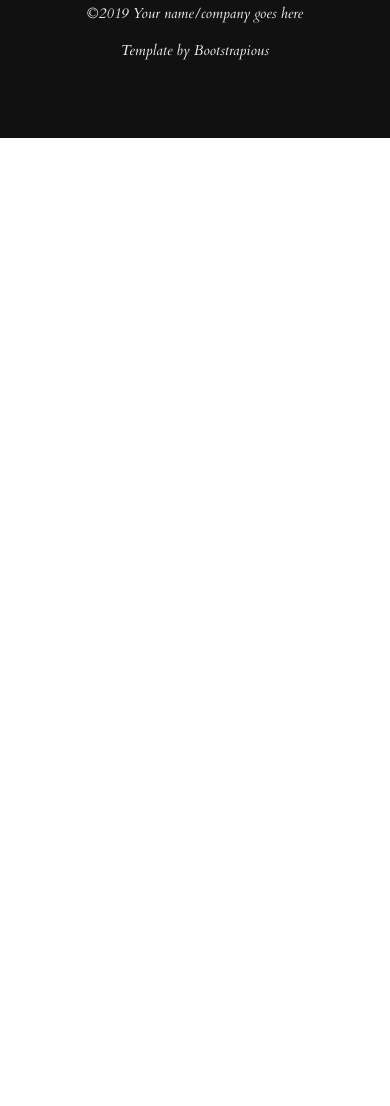
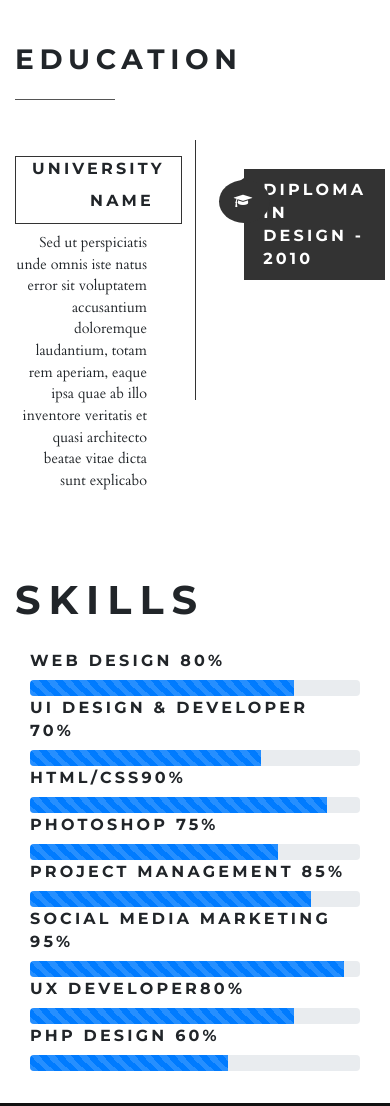
Before and after one commit to Iamdavidonuh/Iamdavidonuh.github.io, a plain HTML site: page index.html in a window 390 px wide. Shown: the part 3458-4564 px from the top of the page. Before the commit the page ends 3596 px from the top, so only its background shows below. Drawn offline with nearby package versions, Linux system fonts and the light colour scheme.

Commit message:
add education structure, WIP: skills

```diff
--- a/css/custom.css
+++ b/css/custom.css
@@ -2,6 +2,9 @@
 /* .work {
     background: #000;
 } */
+.work,.education,.skills{
+	padding:6em 0;
+}
 .work-left {
     text-align: right;
     padding: 3em 5em 0 0;
@@ -38,7 +41,7 @@
     display: inline-block;
     padding: 0 1.2em;
 }
-.work-info h5 span.fa-briefcase {
+.work-info h5 span.fa {
     font-size: 0.9em;
     color: #fff;
     background: #333;
@@ -55,11 +58,11 @@
     -o-transform: scale(1);
     -ms-transform: scale(1);
 }
-.work-right h5 span.fa-briefcase {
+.work-right h5 span.fa {
     margin-right: 5em;
     margin-left: -8em;
 }
-.work-left2 h5 span.fa-briefcase {
+.work-left2 h5 span.fa {
     margin-left: 4em;
     margin-right: -7.3em;
     z-index: 9;
@@ -80,7 +83,7 @@
 .work-right.work-right2 h4 {
     margin-top: 0.8em;
 }
-.work-info:hover h5 span.fa-briefcase {
+.work-info:hover h5 span.fa {
     color: #f0c5c5;
 	-webkit-transform: scale(1.2);
 	-moz-transform: scale(1.2);
@@ -94,6 +97,9 @@
 /*--//slider-up-arrow--*/
 /*---- responsive-design -----*/
 @media(max-width:1366px){
+    .work,.education,.skills{
+        padding: 5em 0;
+    }
     .work-right.work-right2 {
         min-height: 200px;
     }
@@ -103,6 +109,9 @@
 }
 
 @media(max-width:1080px){
+    .work, .education, .skills{
+        padding: 4em 0;
+    }
     .work-right {
         padding: 2.5em 0 0.5em 6em;
     }
@@ -136,8 +145,20 @@
         }
 }
 
+@media(max-width:800px){
+    .work, .education, .skills {
+        padding: 3em 0;
+    }
+    h3.title {
+        font-size: 3.3em;
+        margin-bottom: 0.6em;
+    }
+}
 
 @media(max-width:640px){
+    .work, .education, .skills {
+        padding: 2em 0;
+    }
     h3.title {
         font-size: 2.8em;
         margin-bottom: 0.5em;
@@ -223,7 +244,9 @@
     }
 }
 @media(max-width:320px){
-
+    .work, .education, .skills {
+        padding: 1em 0;
+    }
     h3.title {
         font-size: 2em;
     }
--- a/index.html
+++ b/index.html
@@ -59,8 +59,8 @@
                     <li class="nav-item"><a href="#intro" class="nav-link link-scroll">Home</a></li>
                     <li class="nav-item"><a href="#about" class="nav-link link-scroll">About </a></li>
                     <li class="nav-item"><a href="#work" class="nav-link link-scroll">Experience</a></li>
-                    <li class="nav-item"><a href="#portfolio" class="nav-link link-scroll">Portfolio</a></li>
-                    <li class="nav-item"><a href="#text" class="nav-link link-scroll">Text</a></li>
+                    <li class="nav-item"><a href="#education" class="nav-link link-scroll">Education</a></li>
+                    <li class="nav-item"><a href="#skills" class="nav-link link-scroll">Skills</a></li>
                     <li class="nav-item"><a href="#contact" class="nav-link link-scroll">Contact</a></li>
                 </ul>
                 </div>
@@ -133,7 +133,80 @@
 			</div>
 		</div>
 	</div>
-	<!--//work-experience-->
+    <!--//work-experience-->
+
+    <!-- educationn and skills -->
+    <div id="education" class="education">
+        <div class="container">
+            <h3 class="heading">Education</h3>
+            <div class="work-info">
+                <div class="col-md-6 work-right work-right2">
+                    <h4>Diploma in Design - 2010</h4>
+                </div>
+                <div class="col-md-6 work-left work-left2">
+                    <h5> University Name <span class="fa fa-graduation-cap"></span></h5>
+                    <p>Sed ut perspiciatis unde omnis iste natus error sit voluptatem accusantium doloremque laudantium, totam rem aperiam, eaque ipsa quae ab illo inventore veritatis et quasi architecto beatae vitae dicta sunt explicabo </p>
+                </div>
+                <div class="clearfix"> </div>
+            </div>
+        </div>
+    </div>
+    <!--//education-->
+        <!--  end education-->
+        <!--skills-->
+        <div id="skills" class="skills">
+            <div class="container">
+                <h3 class="title">Skills</h3>
+                <div class="skills-info">
+                    <div class="col-md-6 bar-grids">
+                        <h6>WEB DESIGN  <span> 80% </span></h6>
+                        <div class="progress">
+                            <div class="progress-bar progress-bar-striped active" style="width: 80%">
+                            </div>
+                        </div>
+                        <h6>UI DESIGN & DEVELOPER <span> 70% </span></h6>
+                        <div class="progress">
+                            <div class="progress-bar progress-bar-striped active" style="width: 70%">
+                            </div>
+                        </div>
+                        <h6>HTML/CSS<span>90% </span></h6>
+                        <div class="progress">
+                            <div class="progress-bar progress-bar-striped active" style="width: 90%">
+                            </div>
+                        </div>
+                        <h6>PHOTOSHOP <span> 75% </span></h6>
+                        <div class="progress">
+                            <div class="progress-bar progress-bar-striped active" style="width: 75%">
+                            </div>
+                        </div>
+                    </div>
+                    <div class="col-md-6 bar-grids">
+                        <h6>PROJECT MANAGEMENT <span> 85% </span></h6>
+                        <div class="progress">
+                            <div class="progress-bar progress-bar-striped active" style="width: 85%">
+                            </div>
+                        </div>
+                        <h6>SOCIAL MEDIA MARKETING<span> 95% </span></h6>
+                        <div class="progress">
+                            <div class="progress-bar progress-bar-striped active" style="width: 95%">
+                            </div>
+                        </div>
+                        <h6>UX DEVELOPER<span>80% </span></h6>
+                        <div class="progress">
+                            <div class="progress-bar progress-bar-striped active" style="width: 80%">
+                            </div>
+                        </div>
+                        <h6>PHP DESIGN<span> 60% </span></h6>
+                        <div class="progress">
+                            <div class="progress-bar progress-bar-striped active" style="width: 60%">
+                            </div>
+                        </div>
+                    </div>
+                    <div class="clearfix"> </div>
+                </div>
+            </div>
+        </div>
+        <!--  end skills -->
             <!-- footer -->
             <footer style="background-color: #111;">
                 <div class="container">
```
